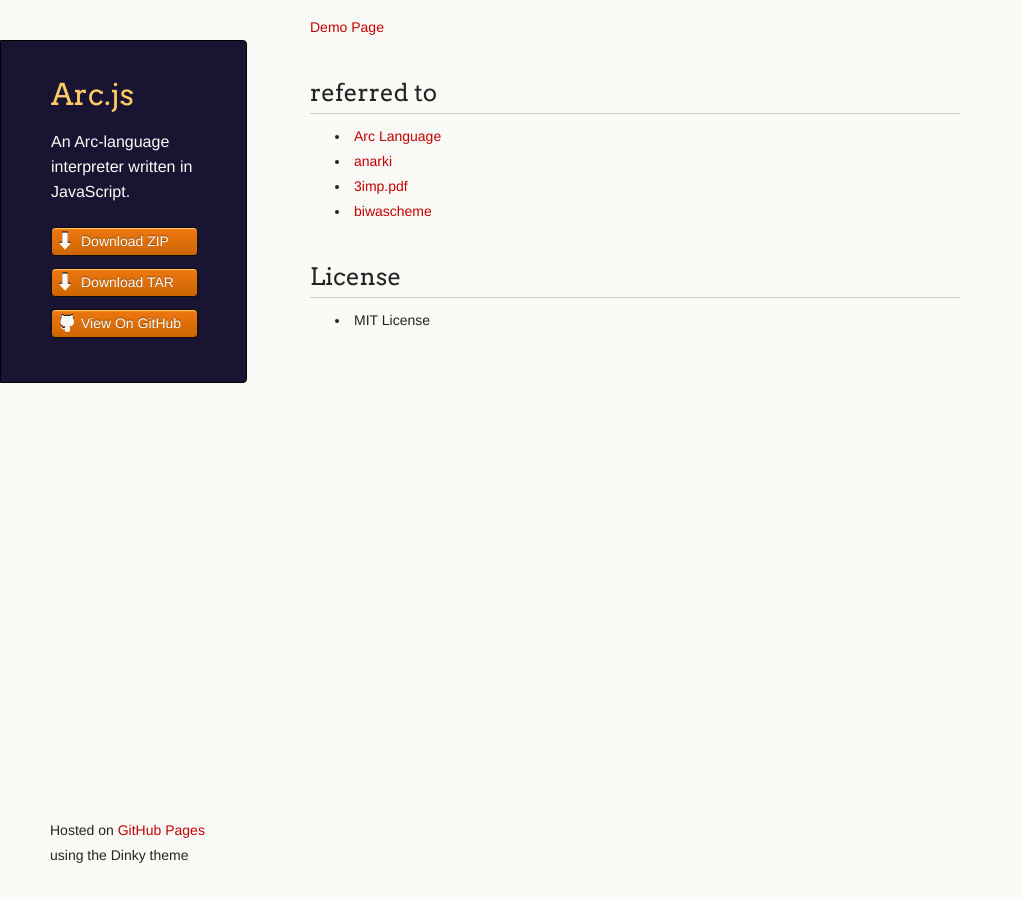
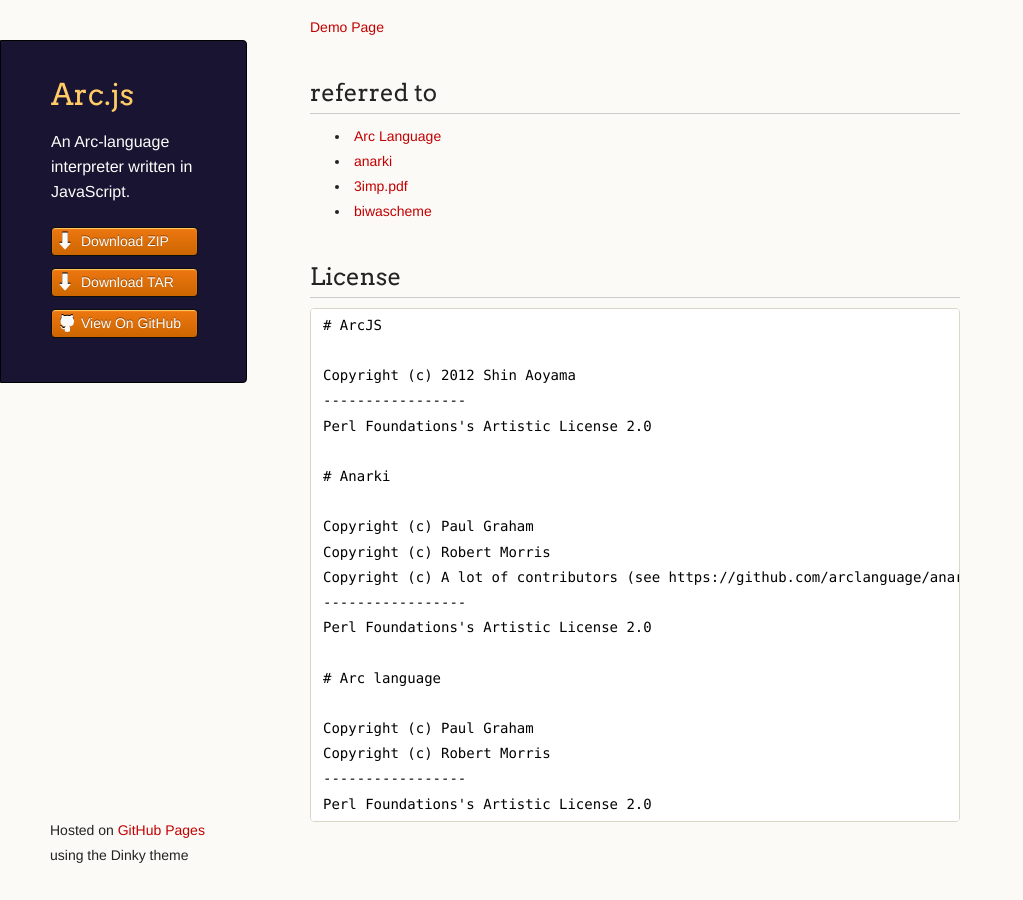
Before and after one commit to smihica/arc-js, a Jekyll site: the page built from index.md, in a window 1280 px wide and 900 px high, scrolled down 3016 px. Shown: the whole window, without its empty margins (0-1023 px from the left). Built offline with Jekyll 4.4.1, drawn with Linux system fonts in a browser that asks for light colours; nearby versions of some CDN libraries; library files that are not in the unit come from our copies.

Commit message:
Changed LICENSE MIT -> Artistice license 2.0

```diff
--- a/index.md
+++ b/index.md
@@ -107,4 +107,23 @@
 
 ## License
 
-- MIT License
+    # ArcJS
+
+    Copyright (c) 2012 Shin Aoyama
+    -----------------
+    Perl Foundations's Artistic License 2.0
+
+    # Anarki
+
+    Copyright (c) Paul Graham
+    Copyright (c) Robert Morris
+    Copyright (c) A lot of contributors (see https://github.com/arclanguage/anarki/graphs/contributors)
+    -----------------
+    Perl Foundations's Artistic License 2.0
+
+    # Arc language
+
+    Copyright (c) Paul Graham
+    Copyright (c) Robert Morris
+    -----------------
+    Perl Foundations's Artistic License 2.0
```
